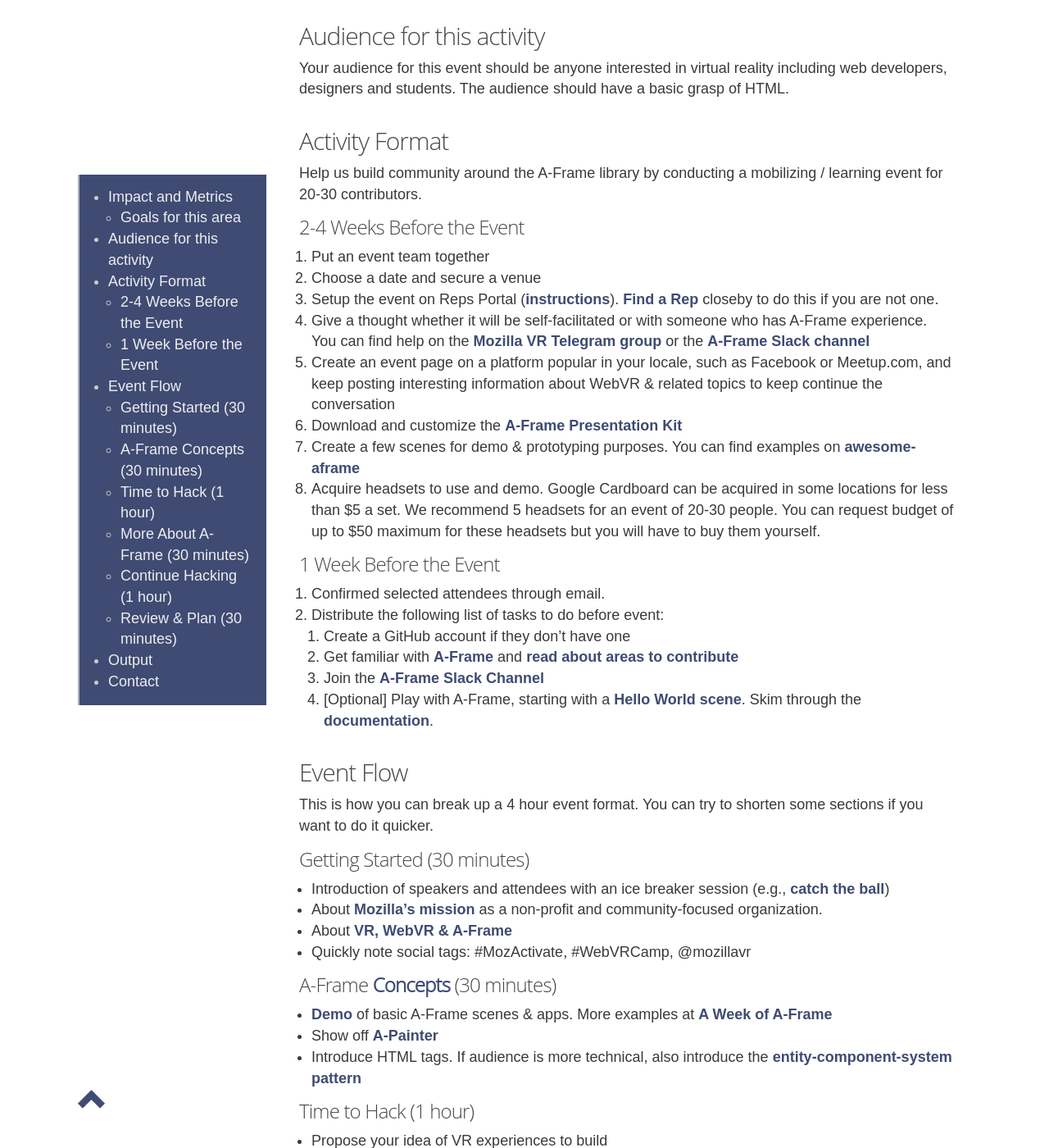
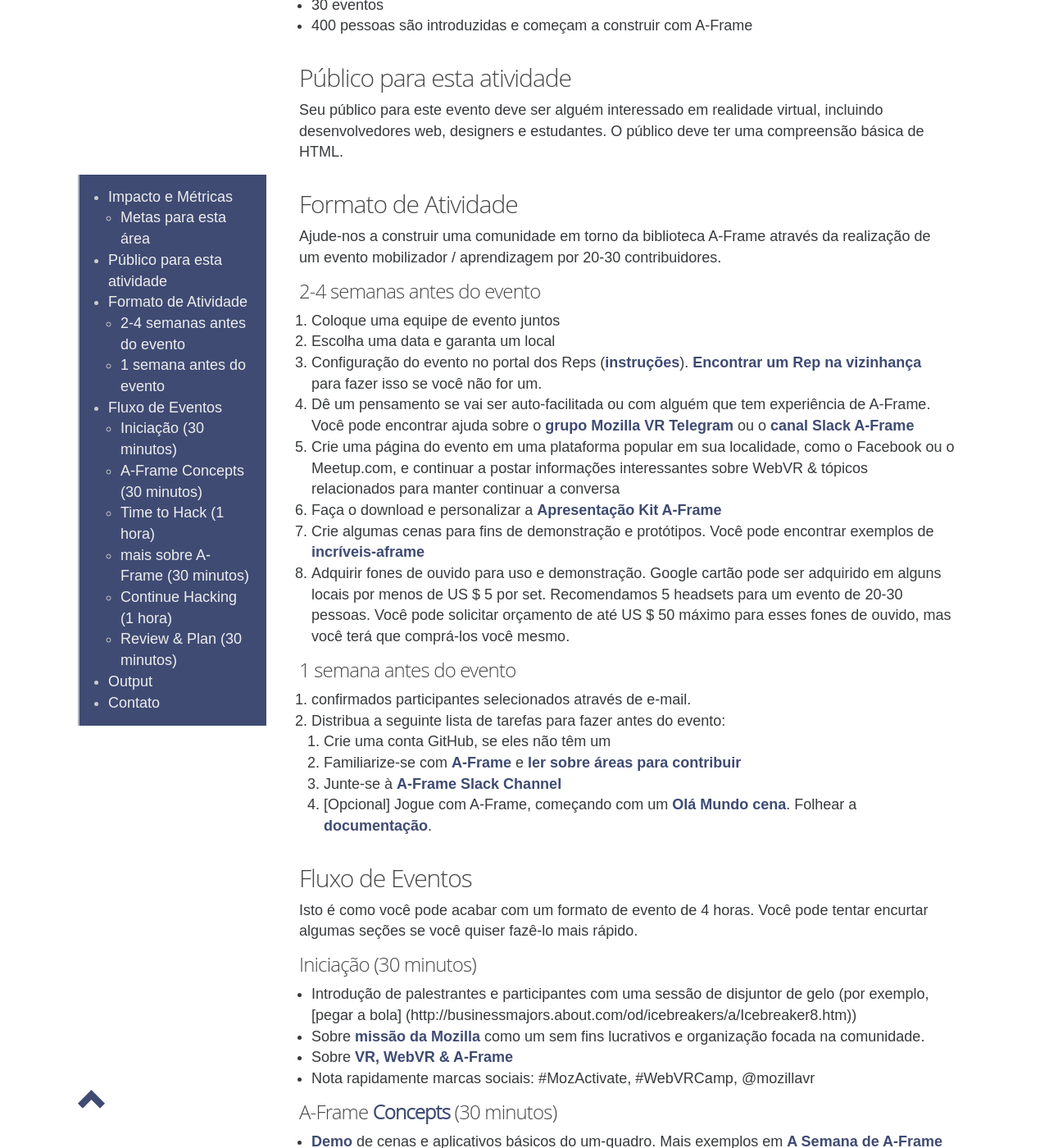
Before and after one commit to mozilla/activate.mozilla.community, a Jekyll site: the page built from _pages/pt/webvr-camp.md, in a window 1280 px wide and 1400 px high, scrolled down 829 px. Shown: the whole window at 82% size. Built offline with Jekyll 4.4.1, drawn with Linux system fonts in a browser that asks for light colours; some web fonts are replaced; some of the changed text lies outside the part shown.

Commit message:
PT translation

```diff
--- a/_pages/pt/webvr-camp.md
+++ b/_pages/pt/webvr-camp.md
@@ -11,106 +11,106 @@
 * TOC
 {:toc}
 
-[A-Frame](https://aframe.io/) is a web framework for building virtual reality experiences, making it easy for anyone to get involved with virtual reality. Its goal is to onboard developers into 3D and advance WebVR, an open platform for virtual reality that leverages the Web. __Having more developers and content creators playing with WebVR is important for the future of virtual reality to help build towards a free and open virtual reality platform not owned by any individual entity__.
+[A-Frame](https://aframe.io/) é um framework web para a construção de experiências de realidade virtual, tornando mais fácil para que todos possam se envolver com a realidade virtual. Seu objetivo é desenvolvedores a bordo em 3D e avançar WebVR, uma plataforma aberta para a realidade virtual que utiliza a Web. __Tendo mais desenvolvedores e criadores de conteúdo que jogam com WebVR é importante para o futuro da realidade virtual para ajudar a construir em direção a uma plataforma de realidade virtual livre e aberta não propriedade de qualquer entidade individual__.
 
-A-Frame is used extensively by the Mozilla VR team to prototype and experiment with WebVR. __Having more contributors know A-Frame will give them a chance to get involved in one of the most exciting revolutions in the field of technology__.
+A-Frame é amplamente utilizado pela equipe Mozilla VR ao protótipo e experimentar com WebVR. __Tendo mais colaboradores sabendo A-Frame irá dar-lhes uma chance de se envolver em uma das revoluções mais emocionantes no campo da tecnologia__.
 
-## Impact and Metrics
+## Impacto e Métricas
 
-### Goals for this area
+### Metas para esta área
 
-__Impact:__
+__Impacto:__
 
-* 200 people signed up to the [A-Frame Slack channel](https://aframe.io/community/#a-frame)
-* 100 projects built in or for A-Frame
-* 20 blog posts about events, activities, experiences, projects, or tutorials.
-* 500 social shares with #MozActivate, #WebVRCamp, @aframevr, @mozillavr
+* 200 pessoas se inscreveram para o [A-Frame canal Slack](https://aframe.io/community/#a-frame)
+* 100 projetos construídos em ou para o A-Frame
+* 20 posts sobre eventos, atividades, experiências, projetos ou tutoriais.
+* 500 ações sociais com #MozActivate, #WebVRCamp, @aframevr, @mozillavr
 
-__Strength:__
+__Força:__
 
-* 20 Mobilizers activated
-* 30 events
-* 400 people are introduced to and starting to build with A-Frame
+* 20 mobilizadores ativada
+* 30 eventos
+* 400 pessoas são introduzidas e começam a construir com A-Frame
 
-## Audience for this activity
+## Público para esta atividade
 
-Your audience for this event should be anyone interested in virtual reality including web developers, designers and students. The audience should have a basic grasp of HTML.
+Seu público para este evento deve ser alguém interessado em realidade virtual, incluindo desenvolvedores web, designers e estudantes. O público deve ter uma compreensão básica de HTML.
 
-## Activity Format
+## Formato de  Atividade
 
-Help us build community around the A-Frame library by conducting a mobilizing / learning event for 20-30 contributors.
+Ajude-nos a construir uma comunidade em torno da biblioteca A-Frame através da realização de um evento mobilizador / aprendizagem por 20-30 contribuidores.
 
-### 2-4 Weeks Before the Event
+### 2-4 semanas antes do evento
 
-1. Put an event team together
-2. Choose a date and secure a venue
-3. Setup the event on Reps Portal ([instructions](https://wiki.mozilla.org/ReMo/SOPs/Event_hosting)). [Find a Rep](https://reps.mozilla.org/people/) closeby to do this if you are not one.
-4. Give a thought whether it will be self-facilitated or with someone who has A-Frame experience. You can find help on the [Mozilla VR Telegram group](https://telegram.me/MozillaVR) or the [A-Frame Slack channel](https://aframevr-slack.herokuapp.com/)
-5. Create an event page on a platform popular in your locale, such as Facebook or Meetup.com, and keep posting interesting information about WebVR & related topics to keep continue the conversation
-6. Download and customize the [A-Frame Presentation Kit](https://github.com/aframevr/aframe-presentation-kit)
-7. Create a few scenes for demo & prototyping purposes. You can find examples on [awesome-aframe](https://github.com/aframevr/awesome-aframe)
-8. Acquire headsets to use and demo. Google Cardboard can be acquired in some locations for less than $5 a set. We recommend 5 headsets for an event of 20-30 people. You can request budget of up to $50 maximum for these headsets but you will have to buy them yourself.
+1. Coloque uma equipe de evento juntos
+2. Escolha uma data e garanta um local
+3. Configuração do evento no portal dos Reps ([instruções](https://wiki.mozilla.org/ReMo/SOPs/Event_hosting)). [Encontrar um Rep na vizinhança](https://reps.mozilla.org/people/) para fazer isso se você não for um.
+4. Dê um pensamento se vai ser auto-facilitada ou com alguém que tem experiência de A-Frame. Você pode encontrar ajuda sobre o [grupo Mozilla VR Telegram](https://telegram.me/MozillaVR) ou o [canal Slack A-Frame](https://aframevr-slack.herokuapp.com/)
+5. Crie uma página do evento em uma plataforma popular em sua localidade, como o Facebook ou o Meetup.com, e continuar a postar informações interessantes sobre WebVR & tópicos relacionados para manter continuar a conversa
+6. Faça o download e personalizar a [Apresentação Kit A-Frame](https://github.com/aframevr/aframe-presentation-kit)
+7. Crie algumas cenas para fins de demonstração e protótipos. Você pode encontrar exemplos de [incríveis-aframe](https://github.com/aframevr/awesome-aframe)
+8. Adquirir fones de ouvido para uso e demonstração. Google cartão pode ser adquirido em alguns locais por menos de US $ 5 por set. Recomendamos 5 headsets para um evento de 20-30 pessoas. Você pode solicitar orçamento de até US $ 50 máximo para esses fones de ouvido, mas você terá que comprá-los você mesmo.
 
-### 1 Week Before the Event
+### 1 semana antes do evento
 
-1. Confirmed selected attendees through email.
-2. Distribute the following list of tasks to do before event:
-    1. Create a GitHub account if they don’t have one
-    2. Get familiar with [A-Frame](https://aframe.io/) and [read about areas to contribute](https://github.com/aframevr/aframe/blob/master/CONTRIBUTING.md)
-    3. Join the [A-Frame Slack Channel](https://aframevr-slack.herokuapp.com/)
-    4. [Optional] Play with A-Frame, starting with a [Hello World scene](https://codepen.io/mozvr/pen/BjygdO). Skim through the [documentation](https://aframe.io/docs/0.3.0/introduction/getting-started.html).
+1. confirmados participantes selecionados através de e-mail.
+2. Distribua a seguinte lista de tarefas para fazer antes do evento:
+    1. Crie uma conta GitHub, se eles não têm um
+    2. Familiarize-se com [A-Frame](https://aframe.io/) e [ler sobre áreas para contribuir](https://github.com/aframevr/aframe/blob/master/CONTRIBUTING.md)
+    3. Junte-se à [A-Frame Slack Channel](https://aframevr-slack.herokuapp.com/)
+    4. [Opcional] Jogue com A-Frame, começando com um [Olá Mundo cena](https://codepen.io/mozvr/pen/BjygdO). Folhear a [documentação](https://aframe.io/docs/0.3.0/introduction/getting-started.html).
 
-## Event Flow
+## Fluxo de Eventos
 
-This is how you can break up a 4 hour event format. You can try to shorten some sections if you want to do it quicker.
+Isto é como você pode acabar com um formato de evento de 4 horas. Você pode tentar encurtar algumas seções se você quiser fazê-lo mais rápido.
 
-### Getting Started (30 minutes)
+### Iniciação (30 minutos)
 
-* Introduction of speakers and attendees with an ice breaker session (e.g., [catch the ball](http://businessmajors.about.com/od/icebreakers/a/Icebreaker8.htm))
-* About [Mozilla’s mission](https://www.mozilla.org/mission/) as a non-profit and community-focused organization.
-* About [VR, WebVR & A-Frame](https://gurumukhi.wordpress.com/2016/09/21/a-frame-for-vr-development-on-web/)
-* Quickly note social tags: #MozActivate, #WebVRCamp, @mozillavr
+* Introdução de palestrantes e participantes com uma sessão de disjuntor de gelo (por exemplo, [pegar a bola] (http://businessmajors.about.com/od/icebreakers/a/Icebreaker8.htm))
+* Sobre [missão da Mozilla](https://www.mozilla.org/mission/) como um sem fins lucrativos e organização focada na comunidade.
+* Sobre [VR, WebVR & A-Frame](https://gurumukhi.wordpress.com/2016/09/21/a-frame-for-vr-development-on-web/)
+* Nota rapidamente marcas sociais: #MozActivate, #WebVRCamp, @mozillavr
 
-### A-Frame [Concepts](https://aframe.io/docs/0.3.0/introduction/) (30 minutes)
+### A-Frame [Concepts](https://aframe.io/docs/0.3.0/introduction/) (30 minutos)
 
-* [Demo](http://aframe.io/examples) of basic A-Frame scenes & apps. More examples at [A Week of A-Frame](https://aframe.io/blog/)
+* [Demo](http://aframe.io/examples) de cenas e aplicativos básicos do um-quadro. Mais exemplos em [A Semana de A-Frame](https://aframe.io/blog/)
 * Show off [A-Painter](https://blog.mozvr.com/a-painter/)
-* Introduce HTML tags. If audience is more technical, also introduce the [entity-component-system pattern](https://aframe.io/docs/0.3.0/introduction/#entity-component-system)
+* Introduzir tags HTML. Se público é mais técnico, também introduzir a [padrão em componentes do sistema entidade](https://aframe.io/docs/0.3.0/introduction/#entity-component-system)
 
-### Time to Hack (1 hour)
+### Time to Hack (1 hora)
 
-* Propose your idea of VR experiences to build
-* Can get started with [Codepen](http://codepen.io/mozvr/pen/BjygdO) or the [Boilerplate](https://github.com/aframevr/aframe-boilerplate)
-    * For the boilerplate, we recommend using a local server such as [Mongoose](https://www.cesanta.com/products/binary) or through Node.js.
+* Propor a sua ideia de experiências de RV para construir
+* Pode começar com [Codepen](http://codepen.io/mozvr/pen/BjygdO) ou [clichê](https://github.com/aframevr/aframe-boilerplate)
+    * Para o clichê, é recomendável usar um servidor local como [Mongoose](https://www.cesanta.com/products/binary) ou através Node.js.
 
-### More About A-Frame (30 minutes)
+### mais sobre A-Frame (30 minutos)
 
-* A-Frame in depth (e.g., demo of advanced scenes, how are they built, using community components)
+* A-Frame em profundidade (por exemplo, demo de cenas avançados, como eles são construídos, utilizando componentes da comunidade)
 
-### Continue Hacking (1 hour)
+### Continue Hacking (1 hora)
 
-* Improve your VR experience or build something else using more advanced concepts
+* Melhorar a sua experiência de VR ou construir outra coisa usando conceitos mais avançados
 
-### Review & Plan (30 minutes)
+### Review & Plan (30 minutos)
 
-* Review the whole event
-* Talk about [A-Frame community](http://aframe.io/community/). Don’t forget to mention if you have a separate communication medium to connect with the local WebVR community (e.g., WebVR-India telegram group)
-* Discuss takeaways
-* Discuss individual action plans and follow-up plans
+* Rever todo o evento
+* Fale sobre [comunidade A-Frame](http://aframe.io/community/). Não se esqueça de mencionar se você tem um meio de comunicação em separado para se conectar com a comunidade WebVR local (por exemplo, WebVR-India grupo telegrama)
+* Discutir delivery
+* Discutir planos de acção individuais e planos de acompanhamento
 
 ## Output
 
-Additional to the recommended event flow here are some things we’d like you, the event organizer, to do.
+Adicional para o fluxo de eventos recomendado aqui estão algumas coisas que gostaríamos que você, o organizador do evento, para fazer.
 
-* Fill out the post-event metrics on the event page you set up on the Reps portal
-* Thank-You email to attendees with:
-    * A feedback form
-    * Suggestion to Tweet their experience. Mention @mozillavr, #MozActivate, and #WebVRCamp
-    * Suggestion to write a blog post and share
-    * Important links
-* Send an event report or blog post and photo-stream link either over Twitter or Slack.
-* Share a summary [this Discourse thread](https://discourse.mozilla-community.org/t/activate-mozilla-webvr-camp/11190)
+* Preencha as métricas pós-evento na página do evento você configurar no portal Reps
+* Thank-You enviar e-mail para os participantes com:
+    * Um formulário de feedback
+    * Sugestão de tweet sua experiência. Mencione @mozillavr, #MozActivate e #WebVRCamp
+    * Sugestão para escrever um post de blog e compartilhar
+    * Links importantes
+* Enviar um relatório de evento ou blog e link de foto-stream, quer através do Twitter ou Slack.
+* Compartilhe um resumo [esta discussão Discurso](https://discourse.mozilla-community.org/t/activate-mozilla-webvr-camp/11190)
 
-## Contact
+## Contato
 
-Want to find out more about the A-Frame community? Ping us on the [A-Frame Slack channel](https://aframevr-slack.herokuapp.com/) or Tweet at us [@aframevr](https://twitter.com/aframevr). Visit the [A-Frame community page](https://aframe.io/community/) for more details.
+Quer saber mais sobre a comunidade de A-Frame? O ping-nos no [canal Slack A-Frame](https://aframevr-slack.herokuapp.com/) ou Tweet para nós [@aframevr](https://twitter.com/aframevr). Visite a [página da comunidade A-Frame](https://aframe.io/community/) para mais detalhes.
```
